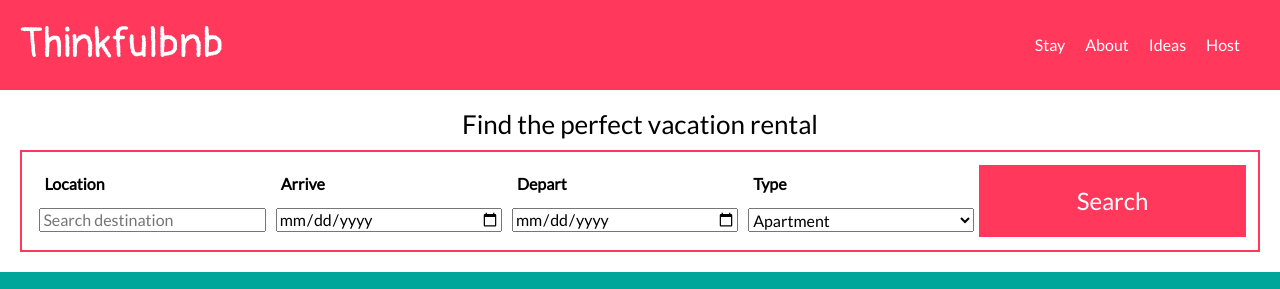
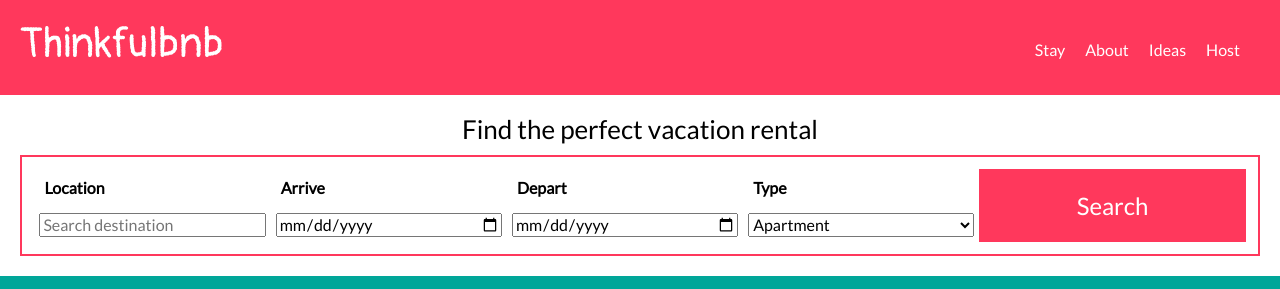
Before and after one commit to NolaDodd/Thinkfulbnb, a plain HTML site: page index.html in a window 1280 px wide. Shown: the top 289 px of the page. Drawn offline with nearby package versions, Linux system fonts and the light colour scheme.

Commit message:
revision

```diff
--- a/style.css
+++ b/style.css
@@ -63,13 +63,14 @@ header {
 
 .logo {
   font-family: "Pangolin", cursive;
-  font-size: 72px;
+  font-size: 50px;
   color: #fff;
 }
 
 header nav ul {
 display: flex;
 justify-content: center;
+padding: 2% 2% 0 2%
 }
 
 header nav ul li {
@@ -91,6 +92,7 @@ header nav ul li a:hover {
 .form-group {
   display: flex;
   flex: 1;
+  margin: 0px;
 }
 
 form {
@@ -110,6 +112,7 @@ form select,
 form input {
   margin: 10px 10px 20px 10px;
   flex: 2;
+  min-width: 0;
 }
 
 .center {
```
